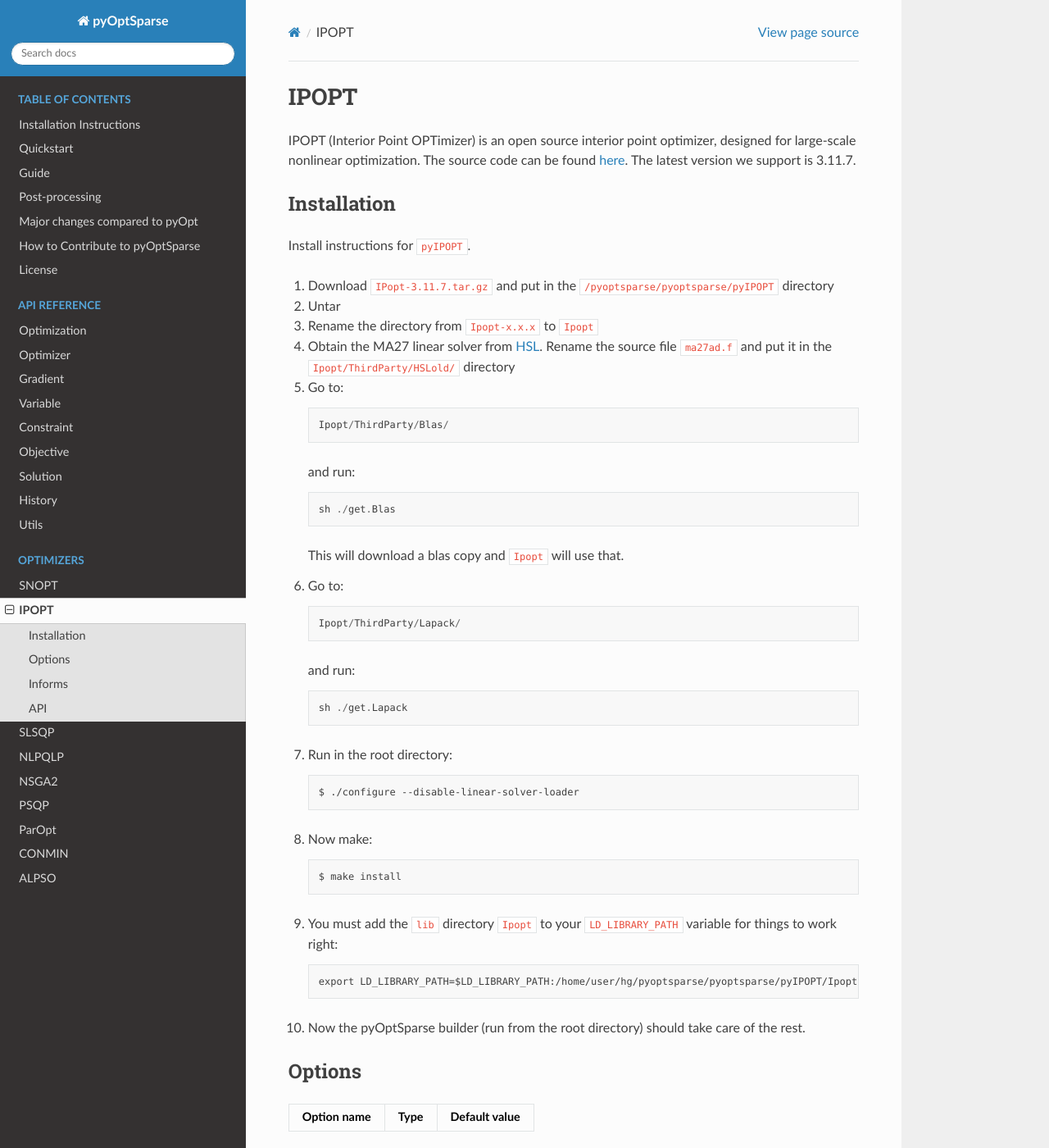
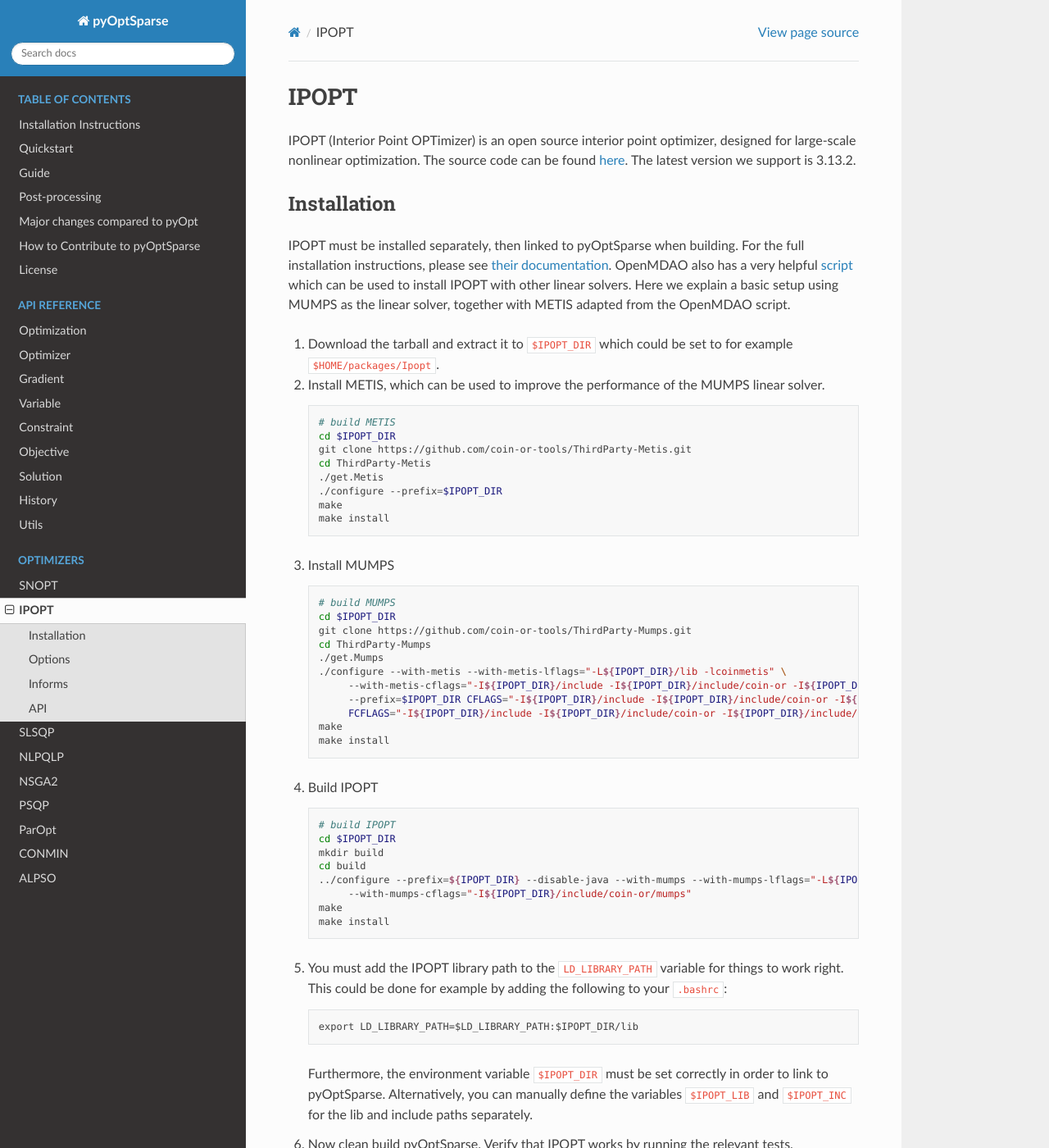
Before and after one commit to mdolab/pyoptsparse, a Sphinx documentation site: the page built from doc/optimizers/pyipopt.rst, in a window 1280 px wide and 1400 px high. Shown: the whole window at 82% size. Built offline with Sphinx 7.4.7 and the Read the Docs theme 2.0.0, drawn with Linux system fonts in a browser that asks for light colours; some of the changed text lies outside the part shown.

Commit message:
Update ipopt (#133)
* changed IPOPT include dir

* changed default linear solver to MUMPS

* updated docs

* Added cd

```diff
--- a/doc/optimizers/pyipopt.rst
+++ b/doc/optimizers/pyipopt.rst
@@ -1,56 +1,80 @@
-.. _ipopt:
-
 IPOPT
 =====
 IPOPT (Interior Point OPTimizer) is an open source interior point optimizer, designed for large-scale nonlinear optimization.
 The source code can be found `here <https://www.coin-or.org/download/source/Ipopt/>`_.
-The latest version we support is 3.11.7.
+The latest version we support is 3.13.2.
 
 Installation
 ------------
+IPOPT must be installed separately, then linked to pyOptSparse when building.
+For the full installation instructions, please see `their documentation <https://coin-or.github.io/Ipopt/INSTALL.html>`_.
+OpenMDAO also has a very helpful `script <https://github.com/OpenMDAO/build_pyoptsparse/>`_ which can be used to install IPOPT with other linear solvers.
+Here we explain a basic setup using MUMPS as the linear solver, together with METIS adapted from the OpenMDAO script.
 
-Install instructions for ``pyIPOPT``.
+#. Download the tarball and extract it to ``$IPOPT_DIR`` which could be set to for example ``$HOME/packages/Ipopt``.
 
-#. Download ``IPopt-3.11.7.tar.gz`` and put in the ``/pyoptsparse/pyoptsparse/pyIPOPT`` directory
+#. Install METIS, which can be used to improve the performance of the MUMPS linear solver.
 
-#. Untar
+   .. code-block:: bash
 
-#. Rename the directory from ``Ipopt-x.x.x`` to ``Ipopt``
+      # build METIS
+      cd $IPOPT_DIR
+      git clone https://github.com/coin-or-tools/ThirdParty-Metis.git
+      cd ThirdParty-Metis
+      ./get.Metis
+      ./configure --prefix=$IPOPT_DIR
+      make
+      make install
 
-#. Obtain the MA27 linear solver from `HSL <http://www.hsl.rl.ac.uk/download/MA27/1.0.0/a/>`_. Rename the source file ``ma27ad.f`` and put it in the ``Ipopt/ThirdParty/HSLold/`` directory
+#. Install MUMPS
 
-#. Go to::
+   .. code-block:: bash
 
-     Ipopt/ThirdParty/Blas/
+      # build MUMPS
+      cd $IPOPT_DIR
+      git clone https://github.com/coin-or-tools/ThirdParty-Mumps.git
+      cd ThirdParty-Mumps
+      ./get.Mumps
+      ./configure --with-metis --with-metis-lflags="-L${IPOPT_DIR}/lib -lcoinmetis" \
+           --with-metis-cflags="-I${IPOPT_DIR}/include -I${IPOPT_DIR}/include/coin-or -I${IPOPT_DIR}/include/coin-or/metis" \
+           --prefix=$IPOPT_DIR CFLAGS="-I${IPOPT_DIR}/include -I${IPOPT_DIR}/include/coin-or -I${IPOPT_DIR}/include/coin-or/metis" \
+           FCFLAGS="-I${IPOPT_DIR}/include -I${IPOPT_DIR}/include/coin-or -I${IPOPT_DIR}/include/coin-or/metis"
+      make
+      make install
 
-   and run::
+#. Build IPOPT
 
-     sh ./get.Blas
+   .. code-block:: bash
 
-   This will download a blas copy and ``Ipopt`` will use that.
+      # build IPOPT
+      cd $IPOPT_DIR
+      mkdir build
+      cd build
+      ../configure --prefix=${IPOPT_DIR} --disable-java --with-mumps --with-mumps-lflags="-L${IPOPT_DIR}/lib -lcoinmumps" \
+           --with-mumps-cflags="-I${IPOPT_DIR}/include/coin-or/mumps"
+      make
+      make install
 
-#. Go to::
+#. You must add the IPOPT library path to the ``LD_LIBRARY_PATH`` variable for things to work right.
+   This could be done for example by adding the following to your ``.bashrc``::
 
-     Ipopt/ThirdParty/Lapack/
+     export LD_LIBRARY_PATH=$LD_LIBRARY_PATH:$IPOPT_DIR/lib
 
-   and run::
+   Furthermore, the environment variable ``$IPOPT_DIR`` must be set correctly in order to link to pyOptSparse.
+   Alternatively, you can manually define the variables ``$IPOPT_LIB`` and ``$IPOPT_INC`` for the lib and include paths separately.
 
-     sh ./get.Lapack
 
-#. Run in the root directory::
+#. Now clean build pyOptSparse. Verify that IPOPT works by running the relevant tests.
 
-     $ ./configure --disable-linear-solver-loader
+.. note::
 
-#. Now make::
+   To get IPOPT working with pyOptSparse when using another linear solver, several things must be changed.
 
-     $ make install
-
-#. You must add the ``lib`` directory ``Ipopt`` to your
-   ``LD_LIBRARY_PATH`` variable for things to work right::
-
-     export LD_LIBRARY_PATH=$LD_LIBRARY_PATH:/home/user/hg/pyoptsparse/pyoptsparse/pyIPOPT/Ipopt/lib
-
-#. Now the pyOptSparse builder (run from the root directory) should take care of the rest.
+   #. The ``setup.py`` file located in ``pyoptsparse/pyIPOPT`` must be updated accordingly.
+      In particular, the ``libraries=`` line must be changed to reflect the alternate linear solver.
+      For  example, for HSL you need to replace ``coinmumps`` and ``coinmetis`` with ``coinhsl``.
+   #. The option ``linear_solver`` in the options dictionary must be changed.
+      The default value can be changed in ``pyIPOPT.py`` so that this option does not need to be manually set in every run script.
 
 Options
 -------
```
Also changed, not shown: 2 other files.
